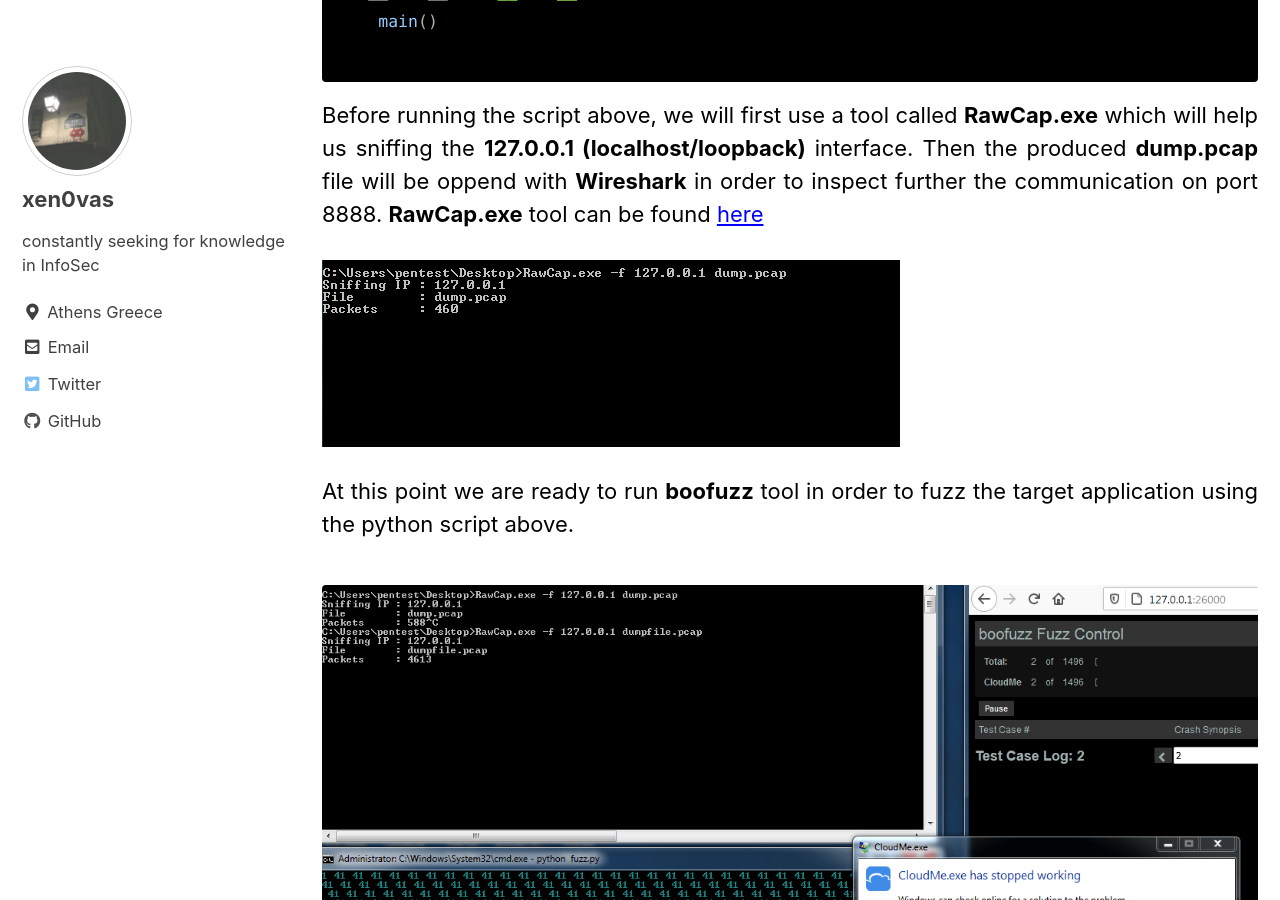
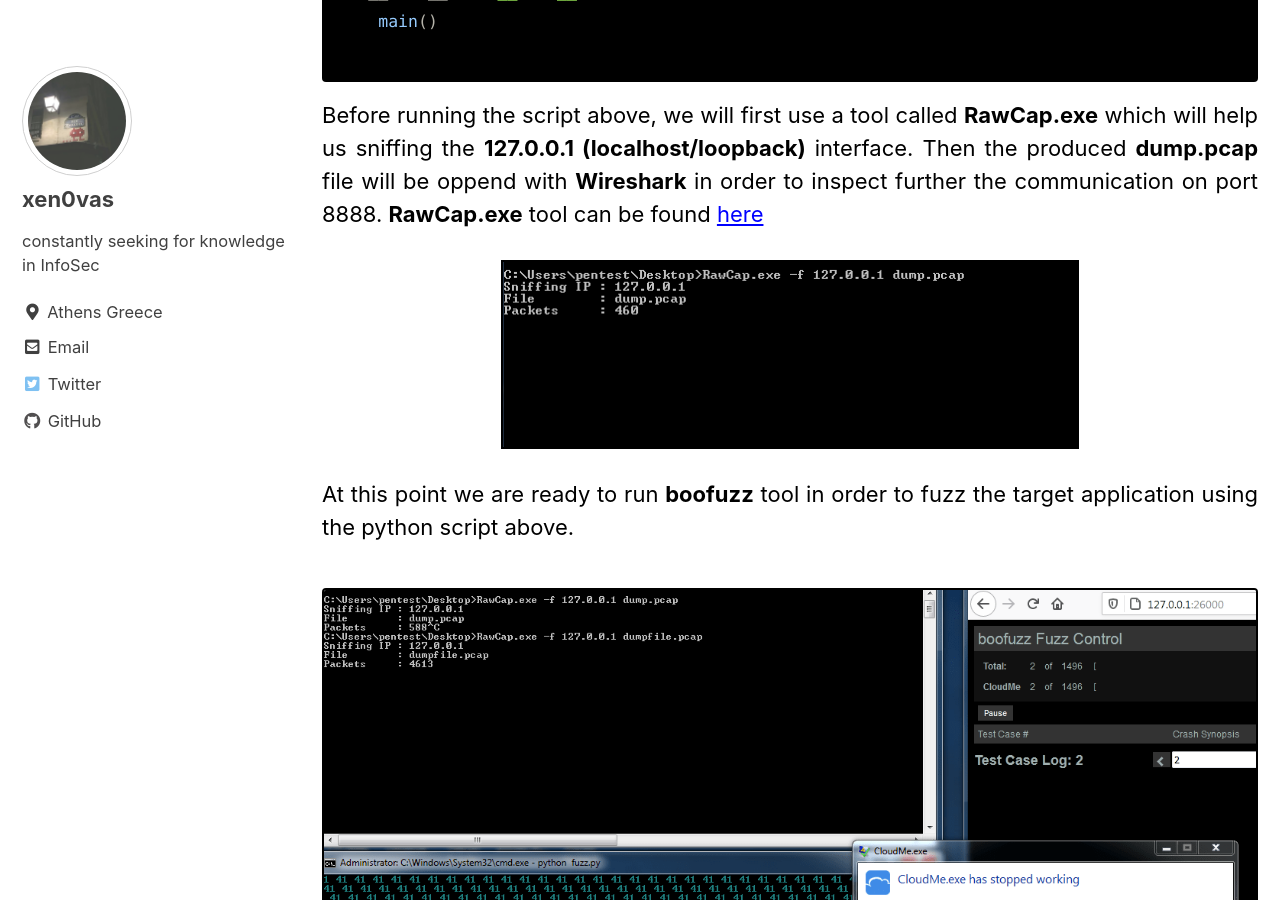
Before and after one commit to xen0vas/xen0vas.github.io, a Jekyll site: the page built from _posts/2021-02-18-cloudme-v1-11-2-dep-bypass-using-rop-gadgets.md, in a window 1280 px wide and 900 px high, scrolled down 5887 px. Built offline with Jekyll 4.4.1, drawn with Linux system fonts in a browser that asks for light colours; cached includes are drawn as plain includes.

````diff
--- a/_posts/2021-02-18-cloudme-v1-11-2-dep-bypass-using-rop-gadgets.md
+++ b/_posts/2021-02-18-cloudme-v1-11-2-dep-bypass-using-rop-gadgets.md
@@ -125,11 +125,11 @@
 ```
 
 <p align="justify">Before running the script above, we will first use a tool called <b>RawCap.exe</b> which will help us sniffing the <b>127.0.0.1 (localhost/loopback)</b> interface. Then the produced <b>dump.pcap</b> file will be oppend with <b>Wireshark</b> in order to inspect further the communication on port 8888. <b>RawCap.exe</b> tool can be found <a href="https://www.netresec.com/?page=rawcap">here</a></p>
-<p><img class="size-full wp-image-3490 aligncenter" src="{{ site.baseurl }}/assets/images/2021/02/rawcap.png" alt="RawCap" width="578" height="187" /></p>
+<p><img style="display: block;margin-left: auto;margin-right: auto;border: 2px solid black;" src="{{ site.baseurl }}/assets/images/2021/02/rawcap.png" alt="RawCap" width="578" height="187" /></p>
 <p align="justify">At this point we are ready to run <b>boofuzz</b> tool in order to fuzz the target application using the python script above.</p>
-<figure><img class="alignnone  wp-image-3491" src="{{ site.baseurl }}/assets/images/2021/02/fuzz-e1613506773170.png" alt="fuzz" width="719" height="404" /></figure>
+<figure><img style="display: block;margin-left: auto;margin-right: auto;border: 2px solid black;" src="{{ site.baseurl }}/assets/images/2021/02/fuzz-e1613506773170.png" alt="fuzz" width="719" height="404" /></figure>
 <p align="justify">In order to further inspect the crash, we will load the <b>dump.pcap</b> file produced from <b>RawCap.exe</b> tool into <b>Wireshark</b>. Afterwards, searching the packets in <b>Wireshark</b>, we are able to find the data that caused the crash and also we are able to see the format as well as the length of the data sent to the vulnerable application as shown at the image below.</p>
-<p><img class="alignnone size-full wp-image-3493" src="{{ site.baseurl }}/assets/images/2021/02/wireshark-e1613506357213.png" alt="wireshark" width="1012" height="569" /></p>
+<p><img style="display: block;margin-left: auto;margin-right: auto;border: 2px solid black;" src="{{ site.baseurl }}/assets/images/2021/02/wireshark-e1613506357213.png" alt="wireshark" width="1012" height="569" /></p>
 <p align="justify">At this point we have enough information about the crash, so we can create a proof of concept script in python in order to reproduce the issue. We will send 5000 A's to the target application.</p>
 
 ```python
````
